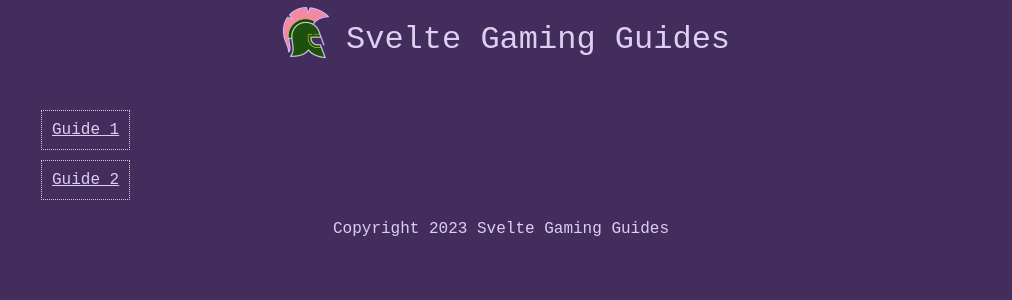
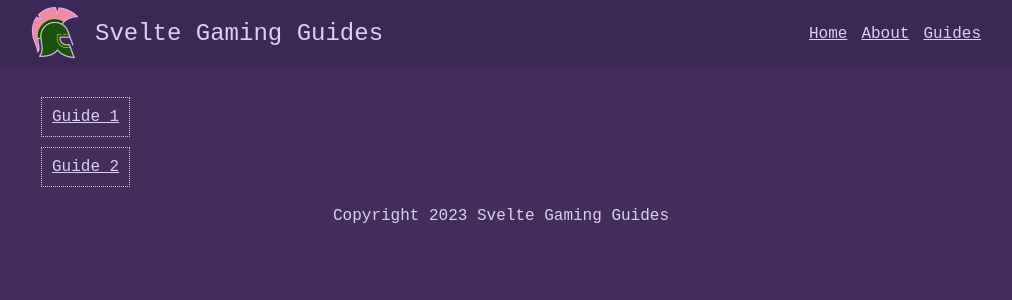
Before and after one commit to jaguarfi/sveltekit-crash-course, a SvelteKit app: page /guides in a window 1280 px wide. Shown: the top 300 px of the page, without its empty margins (139-1151 px from the left). Built offline with nearby package versions, Linux system fonts and the light colour scheme.

Commit message:
Group routes

```diff
--- a/src/routes/+layout.svelte
+++ b/src/routes/(app)/+layout.svelte
@@ -1,5 +1,5 @@
 <script>
-  import '../Styles/global.css';
+  import '../../styles/global.css';
   import Title from '$lib/title.svelte';
   let title = 'Svelte Gaming Guides';
 </script>
--- /dev/null
+++ b/src/routes/(docs)/guides/+layout.svelte
@@ -0,0 +1,49 @@
+<script>
+  import '../../../styles/global.css';
+  import Title from '$lib/title.svelte';
+  let title = 'Svelte Gaming Guides';
+</script>
+
+<header>
+  <nav>
+    <Title {title} />
+    <div class="links">
+      <a href="/">Home</a>
+      <a href="/about">About</a>
+      <a href="/guides">Guides</a>
+    </div>
+  </nav>
+</header>
+<main>
+  <slot />
+</main>
+<footer>
+  <p>Copyright 2023 Svelte Gaming Guides</p>
+</footer>
+
+<style>
+  header {
+    text-align: center;
+    background-color: rgba(0, 0, 0, 0.1);
+    justify-content: center;
+  }
+  nav {
+    display: flex;
+    align-items: center;
+    max-width: 960px;
+    margin: 0 auto;
+  }
+  main {
+    max-width: 960px;
+    margin: 20px auto;
+  }
+  footer {
+    text-align: center;
+  }
+  .links {
+    margin-left: auto;
+  }
+  a {
+    margin-left: 10px;
+  }
+</style>
--- /dev/null
+++ b/src/routes/(docs)/guides/+page.svelte
@@ -0,0 +1,30 @@
+<script lang="ts">
+  import type { PageData } from '../../guides/$types';
+
+  export let data: PageData;
+</script>
+
+<div class="guides">
+  <ul>
+    <li><a href="/">Guide 1</a></li>
+    <li><a href="/">Guide 2</a></li>
+  </ul>
+</div>
+
+<style>
+  .guides {
+    margin: 20px;
+  }
+
+  ul {
+    list-style: none;
+    padding: 0;
+  }
+
+  a {
+    display: inline-block;
+    margin-top: 10px;
+    padding: 10px;
+    border: 1px dotted #ccc;
+  }
+</style>
--- a/src/routes/guides/+page.svelte
+++ /dev/null
@@ -1,30 +0,0 @@
-<script lang="ts">
-	import type { PageData } from './$types';
-
-	export let data: PageData;
-</script>
-
-<div class="guides">
-	<ul>
-		<li><a href="/">Guide 1</a></li>
-		<li><a href="/">Guide 2</a></li>
-	</ul>
-</div>
-
-<style>
-	.guides {
-		margin: 20px;
-	}
-
-	ul {
-		list-style: none;
-		padding: 0;
-	}
-
-	a {
-		display: inline-block;
-		margin-top: 10px;
-		padding: 10px;
-		border: 1px dotted #ccc;
-	}
-</style>
```
Also changed, not shown: src/routes/(app)/+page.svelte (added, +23 -0 lines), src/routes/(app)/about/+page.svelte (added, +23 -0 lines), src/routes/+page.svelte (deleted, +0 -22 lines), src/routes/about/+page.svelte (deleted, +0 -18 lines).
